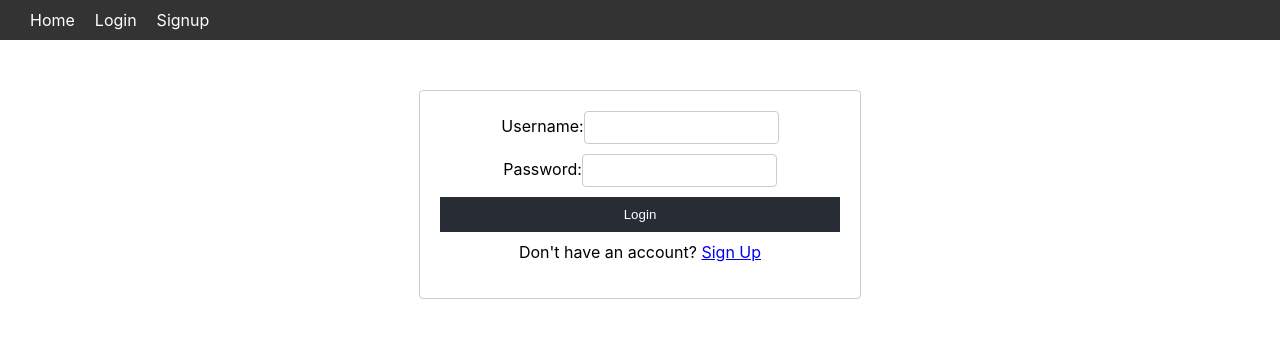
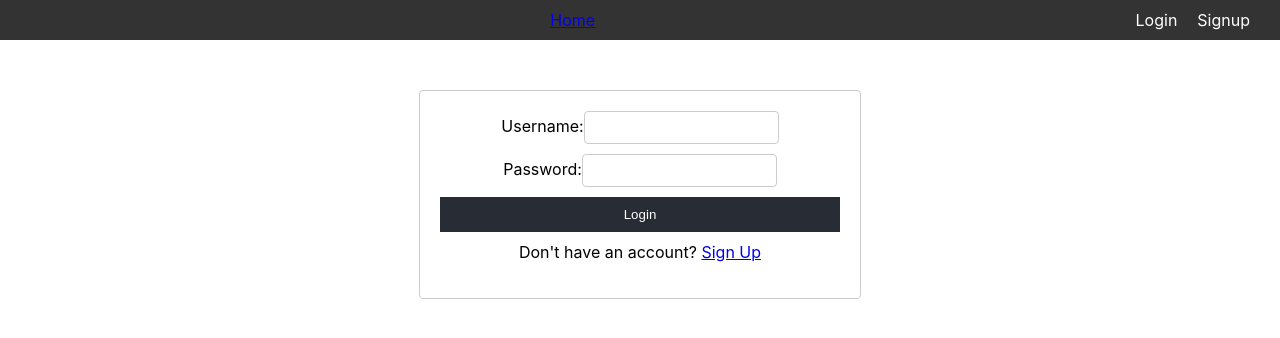
Before and after one commit to marynaplp/CryptoDash, a React (Create React App) app: page /login in a window 1280 px wide. Shown: the top 338 px of the page. Built offline with nearby package versions, Linux system fonts and the light colour scheme.

Commit message:
the profile avatar has been updated

```diff
--- a/src/components/Header.css
+++ b/src/components/Header.css
@@ -1,5 +1,3 @@
-/* File: src/components/Header.css */
-
 .header {
   display: flex;
   justify-content: space-between;
@@ -9,28 +7,26 @@
   color: white;
 }
 
-.header nav ul {
-  list-style-type: none;
-  display: flex;
-  margin: 0;
-  padding: 0;
+.nav-left {
+  flex: 1;
 }
 
-.header nav ul li {
+.nav-right {
+  display: flex;
+  align-items: center;
+}
+
+.nav-right a {
+  color: white;
+  text-decoration: none;
   margin: 0 10px;
 }
 
-.header nav ul li a {
-  color: white;
-  text-decoration: none;
+.user-avatar {
+  position: relative;
 }
 
-.header nav ul li .user-avatar {
-  position: relative;
-  cursor: pointer;
-}
-
-.header nav ul li .avatar-circle {
+.avatar-circle {
   display: inline-block;
   width: 40px;
   height: 40px;
@@ -42,9 +38,10 @@
   align-items: center;
   font-size: 20px;
   font-weight: bold;
+  cursor: pointer;
 }
 
-.header nav ul li .dropdown-menu {
+.dropdown-menu {
   position: absolute;
   top: 50px;
   right: 0;
@@ -56,8 +53,8 @@
   z-index: 1000;
 }
 
-.header nav ul li .dropdown-menu a,
-.header nav ul li .dropdown-menu button {
+.dropdown-menu a,
+.dropdown-menu button {
   display: block;
   padding: 10px;
   text-decoration: none;
@@ -66,13 +63,14 @@
   background: none;
   text-align: left;
   width: 100%;
-}
-
-.header nav ul li .dropdown-menu button {
   cursor: pointer;
 }
 
-.header nav ul li .dropdown-menu a:hover,
-.header nav ul li .dropdown-menu button:hover {
+.dropdown-menu button {
+  width: 100%;
+}
+
+.dropdown-menu a:hover,
+.dropdown-menu button:hover {
   background-color: #f0f0f0;
 }
--- a/src/components/Header.jsx
+++ b/src/components/Header.jsx
@@ -1,14 +1,18 @@
 // File: src/components/Header.js
-import React, { useContext, useState } from 'react';
+import React, { useContext, useState, useRef } from 'react';
 import { Link } from 'react-router-dom';
 import { AuthContext } from '../context/AuthContext';
+import useOutsideClick from '../hooks/useOutsideClick';
 import './Header.css';
 
 function Header() {
   const { user, logout } = useContext(AuthContext);
   const [dropdownVisible, setDropdownVisible] = useState(false);
+  const dropdownRef = useRef(null);
 
-  const handleDropdownToggle = () => {
+  useOutsideClick(dropdownRef, () => setDropdownVisible(false));
+
+  const handleAvatarClick = () => {
     setDropdownVisible(!dropdownVisible);
   };
 
@@ -19,30 +23,30 @@ function Header() {
 
   return (
     <header className="header">
-      <nav>
-        <ul>
-          <li><Link to="/">Home</Link></li>
+      <div className="nav-left">
+        <Link to="/">Home</Link>
+      </div>
+      <div className="nav-right">
         {user ? (
           <>
-              <li><Link to="/profile">Profile</Link></li>
-              <li className="user-avatar" onMouseEnter={handleDropdownToggle} onMouseLeave={handleDropdownToggle}>
+            <Link to="/profile">Profile</Link>
+            <div className="user-avatar" onClick={handleAvatarClick}>
               <div className="avatar-circle">{user.username[0]}</div>
               {dropdownVisible && (
-                  <div className="dropdown-menu">
+                <div ref={dropdownRef} className="dropdown-menu">
                   <Link to="/profile">Profile</Link>
                   <button onClick={handleLogout}>Logout</button>
                 </div>
               )}
-              </li>
+            </div>
           </>
         ) : (
           <>
-              <li><Link to="/login">Login</Link></li>
-              <li><Link to="/signup">Signup</Link></li>
+            <Link to="/login">Login</Link>
+            <Link to="/signup">Signup</Link>
           </>
         )}
-        </ul>
-      </nav>
+      </div>
     </header>
   );
 }
--- /dev/null
+++ b/src/hooks/useOutsideClick.js
@@ -0,0 +1,18 @@
+import { useEffect } from 'react';
+
+function useOutsideClick(ref, callback) {
+  useEffect(() => {
+    function handleClickOutside(event) {
+      if (ref.current && !ref.current.contains(event.target)) {
+        callback();
+      }
+    }
+
+    document.addEventListener('mousedown', handleClickOutside);
+    return () => {
+      document.removeEventListener('mousedown', handleClickOutside);
+    };
+  }, [ref, callback]);
+}
+
+export default useOutsideClick;
```
Lines whose indentation alone changed are shown as unchanged.
